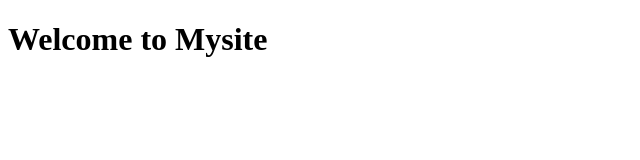
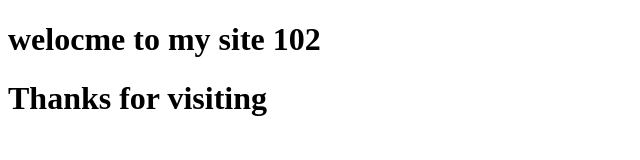
Before and after one commit to pyking004/mysite101, a plain HTML site: page index.html in a window 1280 px wide. Shown: the whole page, without its empty margins (0-640 px from the left). Drawn offline with Linux system fonts and the light colour scheme.

Commit message:
footer added in index file

```diff
--- a/index.html
+++ b/index.html
@@ -7,6 +7,11 @@
     <title>Document</title>
 </head>
 <body>
-    <h1>Welcome to Mysite</h1>
+    <header>
+        <h1>welocme to my site 102</h1>
+    </header>
+    <footer>
+        <h1>Thanks for visiting</h1>
+    </footer>
 </body>
 </html>
```
